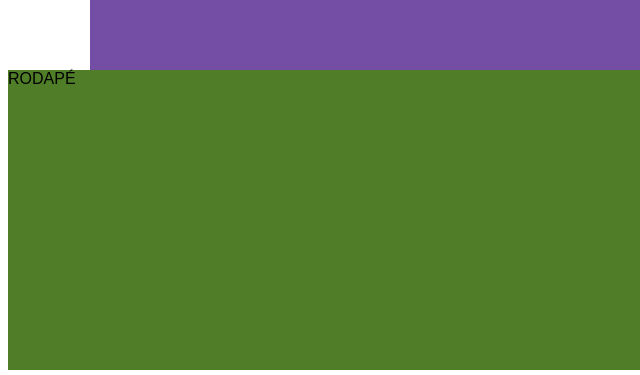
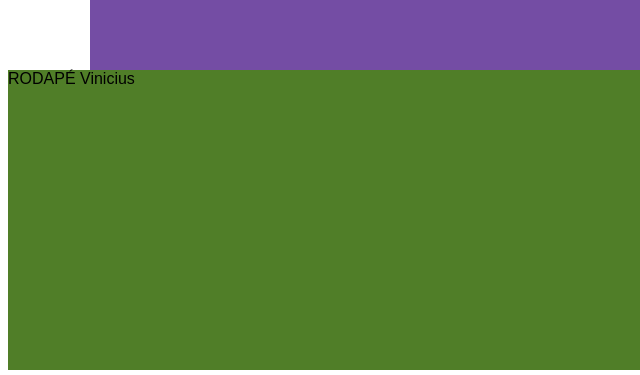
Before and after one commit to viniciusscss/aula_05, a plain HTML site: page cardapio.html in a window 1280 px wide. Shown: the part 1338-1713 px from the top of the page, 0-640 px from the left. Drawn offline with Linux system fonts and the light colour scheme.

Commit message:
inclusão do meu nome no arquivo cardápio

```diff
--- a/cardapio.html
+++ b/cardapio.html
@@ -43,6 +43,7 @@
     </div>
     <footer>
         RODAPÉ
+        Vinicius
     </footer>
 </body>
 
```
